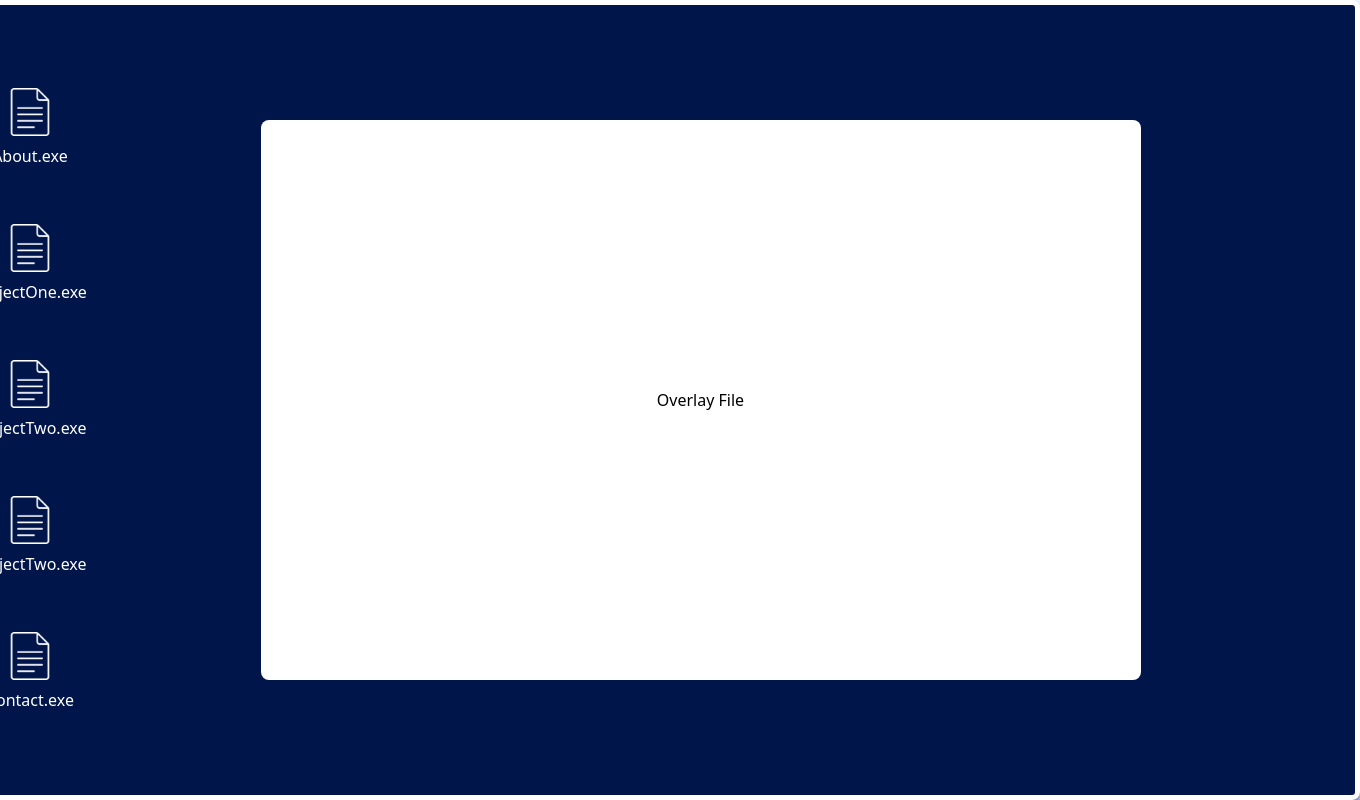
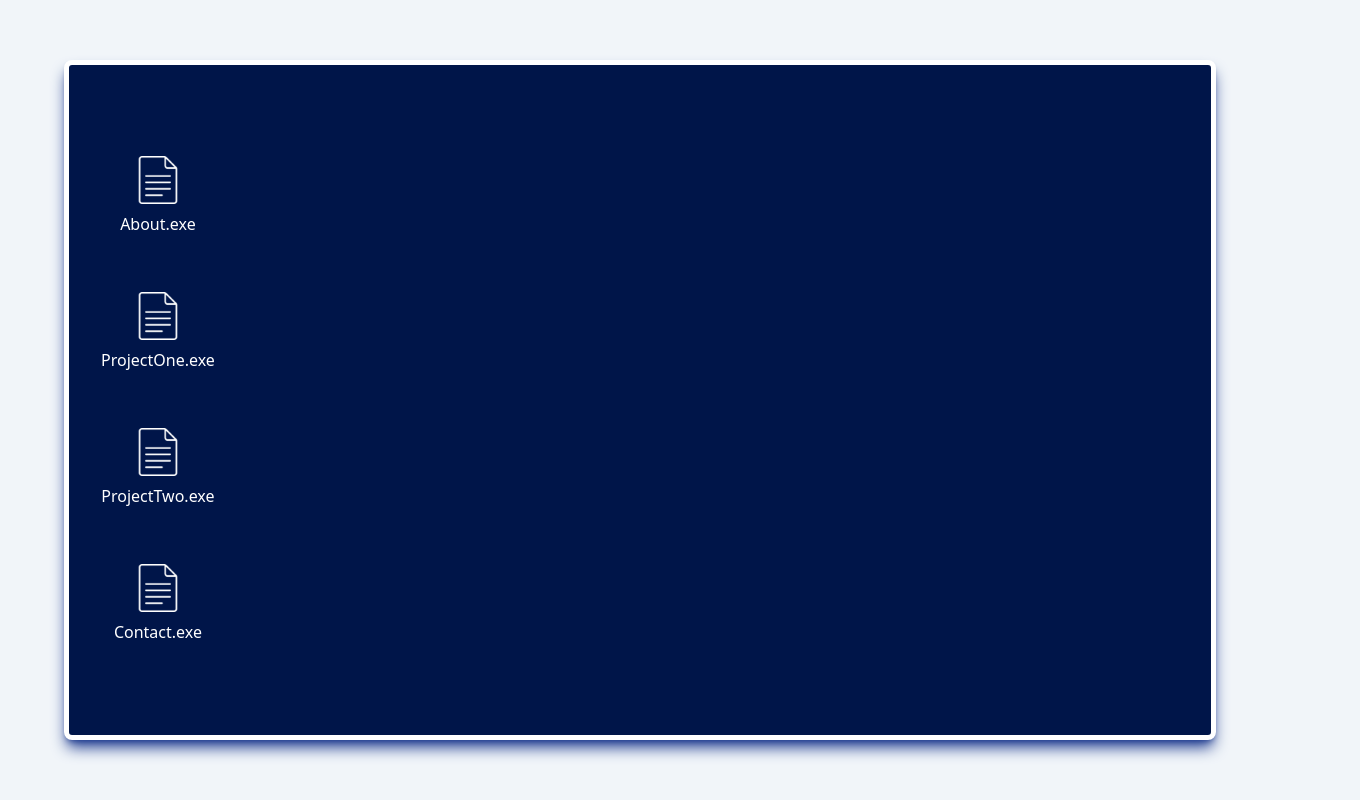
Before and after one commit to JarneDM/Portfolio, a React (Vite) app: page / in a window 1280 px wide. Shown: the whole page, 1360 px wide, since content can reach past the window. Built offline with nearby package versions, Linux system fonts and the light colour scheme.

Commit message:
styling desktop div

```diff
--- a/src/App.jsx
+++ b/src/App.jsx
@@ -7,7 +7,7 @@ import Contact from "./components/Contact.jsx";
 
 function App() {
   return (
-    <div className="bg-[#F1F5F9] dark:bg-[#0F172A] h-screen w-screen flex justify-center items-center">
+    <div className="bg-[#F1F5F9] dark:bg-[#0F172A] min-h-screen w-full flex justify-center items-center p-6">
       <Routes>
         <Route path="/" element={<Home />} />
         <Route path="/projects" element={<Projects />} />
--- a/src/components/Home.jsx
+++ b/src/components/Home.jsx
@@ -3,41 +3,35 @@ import file from "../assets/file.png";
 
 function Home() {
   return (
-    <div>
+    <div className="w-full flex justify-center items-center">
       {/* desktop window */}
-      <div className="bg-[#001549ff] text-white w-[90rem] h-[50rem] flex justify-start items-center rounded-lg shadow-lg shadow-blue-900 p-10 border-[5px] relative">
-        <div className="flex flex-col justify-between items-center space-y-10 w-auto">
-          {/* About */}
+      <div
+        className="
+          bg-[#001549ff] text-white w-[90vw] max-w-[420px] sm:max-w-[520px] md:max-w-[1240px] h-[85vh] max-h-[90vh] box-border flex flex-col items-start justify-center gap-8 rounded-lg shadow-lg shadow-blue-900 p-6 border-[5px] relative overflow-auto"
+      >
+        <div className="flex flex-col items-center w-min space-y-10">
           <div className="flex flex-col justify-center items-center p-2">
-            <img className="h-[3rem] filter invert brightness-0 mb-2" src={file} alt="" />
+            <img className="h-12 mb-2 filter invert brightness-0" src={file} alt="file" />
             <p>About.exe</p>
           </div>
-          {/* Projects */}
+
           <div className="flex flex-col justify-center items-center p-2">
-            <img className="h-[3rem] filter invert brightness-0 mb-2" src={file} alt="" />
+            <img className="h-12 mb-2 filter invert brightness-0" src={file} alt="file" />
             <span>ProjectOne.exe</span>
           </div>
+
           <div className="flex flex-col justify-center items-center p-2">
-            <img className="h-[3rem] filter invert brightness-0 mb-2" src={file} alt="" />
+            <img className="h-12 mb-2 filter invert brightness-0" src={file} alt="file" />
             <span>ProjectTwo.exe</span>
           </div>
+
           <div className="flex flex-col justify-center items-center p-2">
-            <img className="h-[3rem] filter invert brightness-0 mb-2" src={file} alt="" />
-            <span>ProjectTwo.exe</span>
-          </div>
-          {/* Contact */}
-          <div className="flex flex-col justify-center items-center p-2">
-            <img className="h-[3rem] filter invert brightness-0 mb-2" src={file} alt="" />
+            <img className="h-12 mb-2 filter invert brightness-0" src={file} alt="file" />
             <span>Contact.exe</span>
           </div>
-        </div>
-        {/* overlay */}
-        <div className="bg-white h-[35rem] w-[55rem] absolute right-[15%] rounded-lg flex justify-center items-center">
-          <h1 className="text-black">Overlay File</h1>
         </div>
       </div>
     </div>
   );
 }
-
 export default Home;
--- /dev/null
+++ b/src/components/TopBar.jsx
@@ -0,0 +1,7 @@
+import React from "react";
+
+function TopBar() {
+  return <div></div>;
+}
+
+export default TopBar;
```
